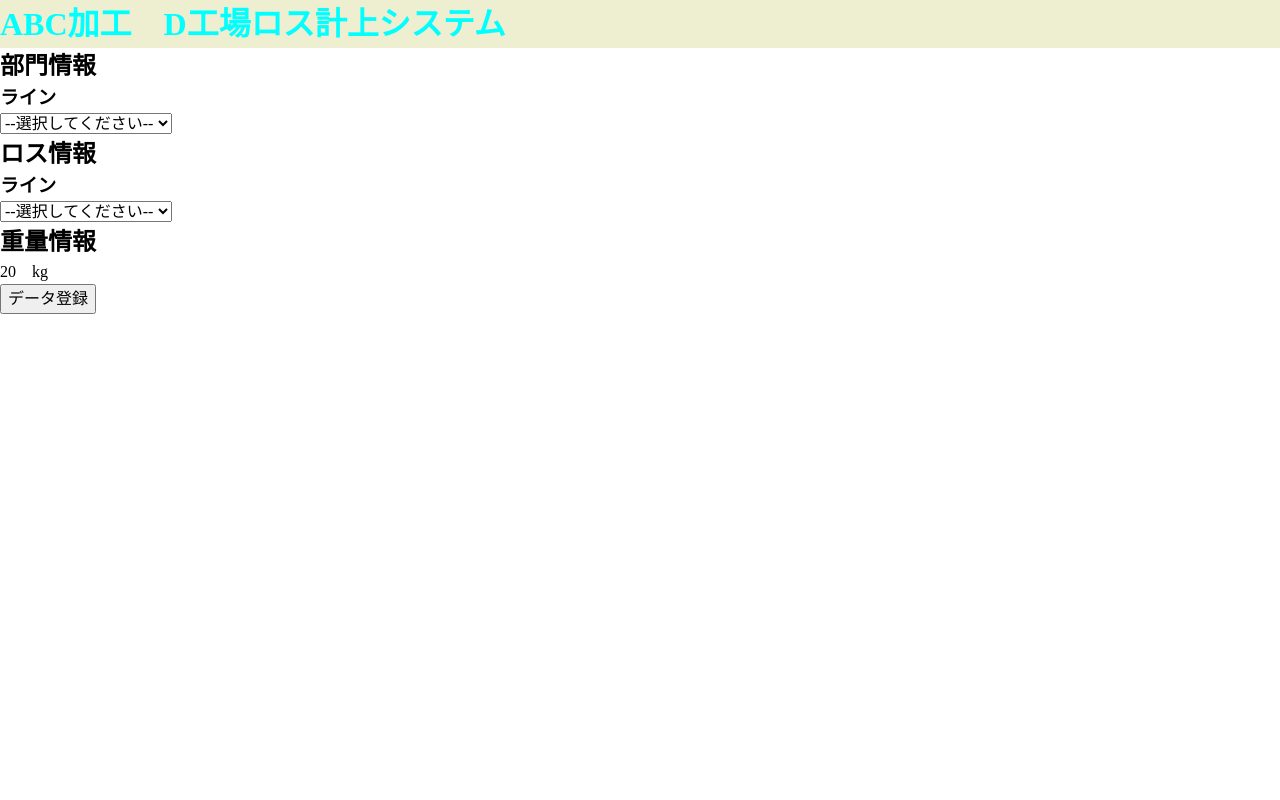
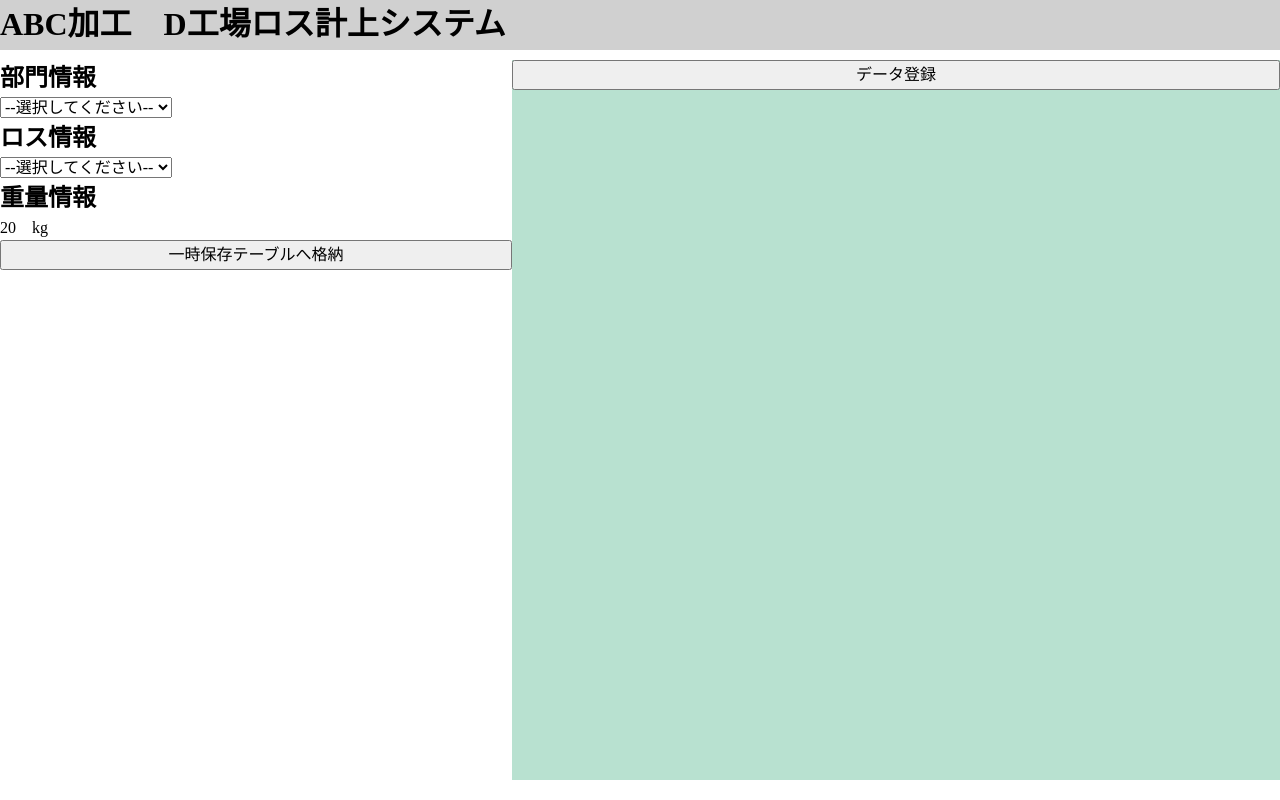
Before and after one commit to f-mio/measure_and_register_weight_app, a Flask app: page / in a window 1280 px wide. Run offline with Flask 2, Linux system fonts and the light colour scheme; some libraries are stand-ins or nearby versions.

Commit message:
indexページ：一時保管テーブルへのデータ追加機能実装

```diff
--- a/static/index.css
+++ b/static/index.css
@@ -1,5 +1,55 @@
 
 h1.title {
-    color: aqua;
-    background-color: rgba(200, 200, 100, 0.3);
+    height: 50px;
+    background-color: rgba(100, 100, 100, 0.3);
+    font-weight: 700;
+    margin-bottom: 10px;
 }
+
+/*
+  ブロック
+*/
+
+div.main-area{
+    display: flex;
+    flex-direction: row;
+}
+
+div.input-area{
+    height: calc(100vh - 50px -10px);
+    width: 40%;
+    display: flex;
+    flex-direction: column;
+}
+
+div.tmp-table-area{
+    background-color: rgba(20, 155, 100, 0.3);
+    width: 60%;
+    height: calc(100vh - 50px - 10px - 20px);
+    display: flex;
+    flex-direction: column;
+    overflow-y: scroll;
+}
+
+
+/*
+  入力エリア
+*/
+
+
+/*
+  入力テーブル
+*/
+table.tmp-record-table{
+    width: 90%;
+    padding-left: 5%;
+    border-collapse:  collapse;
+}
+
+table.tmp-record-table tbody{
+    height: calc(100vh - 50px - 10px - 40px);
+}
+
+table.tmp-record-table th,table.tmp-record-table td{
+    border: solid 1px black;
+}
--- a/templates/index/index.html
+++ b/templates/index/index.html
@@ -23,45 +23,55 @@
     <h1 class="title">ABC加工　D工場ロス計上システム</h1>
     <div class="main-area">
 
+        <div class="input-area">
             <h2 class="section-title">部門情報</h2>
             <div class="select-department-area">
-            <h3>ライン</h3>
-            <select>
+                <select class="select-team-form" id="select_team_form">
                     <option value="0">--選択してください--</option>
-                {% for key, value in manufucturing_teams %}
-                    <option value="{{key}}">{{value}}</option>
+                    {% for value, form_text in manufucturing_teams %}
+                        <option value="{{value}}">{{form_text}}</option>
                     {% endfor %}
-                <!-- <option value="2">Bライン</option>
-                <option value="3">Cライン</option>
-                <option value="4">Dライン</option> -->
                 </select>
             </div>
 
             <h2 class="w-title">ロス情報</h2>
             <div class="select-department-area">
-            <h3>ライン</h3>
-            <select>
+                <select class="select-waste-form" id="select_waste_form">
                     <option value="0">--選択してください--</option>
-                {% for key, value in waste_names %}
-                    <option value="{{key}}">{{value}}</option>
+                    {% for value, form_text in waste_names %}
+                        <option value="{{value}}">{{form_text}}</option>
                     {% endfor %}
-                <!-- <option value="1">貝</option>
-                <option value="2">包装紙</option>
-                <option value="3">魚</option>
-                <option value="4">ステーキ</option> -->
                 </select>
             </div>
 
             <h2 class="h2-title">重量情報</h2>
             <div class="display-weight-area">
-            <p class="display-weight-box"><span class="weight-display">21.2</span>　kg</p>
+                <p class="display-weight-box"><span class="weight-display" id="weight_value">21.2</span>　kg</p>
+            </div>
+            <button class="submit-tmp-table-btn" id="submit_tmp_table_btn">一時保存テーブルへ格納</button>
         </div>
 
-        <button class="submit-btn">データ登録</button>
+        <div class="tmp-table-area">
+            <button class="submit-db-btn" id="submit_db_btn">データ登録</button>
+            <table class="tmp-record-table">
+                <thead></thead>
+                <tbody></tbody>
+            </table>
+        </div>
+
     </div>
     <script>
         const apiBaseUrl = "http://127.0.0.1:5555/api";
         let testRes;
+
+        const submitTmpTableBtn = document.getElementById('submit_tmp_table_btn'),
+            submitDbBtn = document.getElementById('submit_db_btn');
+        window.onload = () => {
+            setInterval(getWeight, 500);
+            submitTmpTableBtn.addEventListener('click', submitTmpTableBtnClick)
+            submitDbBtn.addEventListener('click', submitDbBtnClick)
+        }
+
     </script>
 </body>
 
```
Also changed, not shown: static/index.js (+135 -5 lines). Lines whose indentation alone changed are shown as unchanged.
